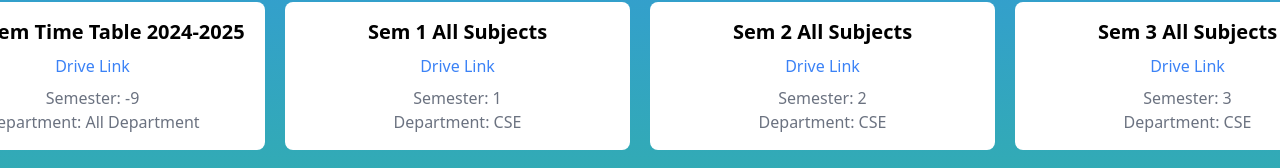
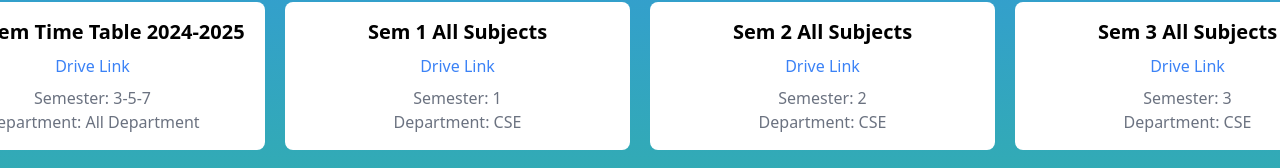
Before and after one commit to OctoTechHub/studysource, a React (Vite) app: page / in a window 1280 px wide. Shown: the part 182-350 px from the top of the page. Built offline with nearby package versions, Linux system fonts and the light colour scheme.

Commit message:
Update material.ts

```diff
--- a/src/material.ts
+++ b/src/material.ts
@@ -2,7 +2,7 @@ export const materials = [
   {
     title: 'Odd Sem Time Table 2024-2025',
     driveLink: 'https://drive.google.com/drive/folders/1Zz9jmbsaYiATta02ijN1tIFucZiysF_E?usp=drive_link',
-    semester: 3-5-7,
+    semester: "3-5-7",
     department: 'All Department',
 
   },
```
